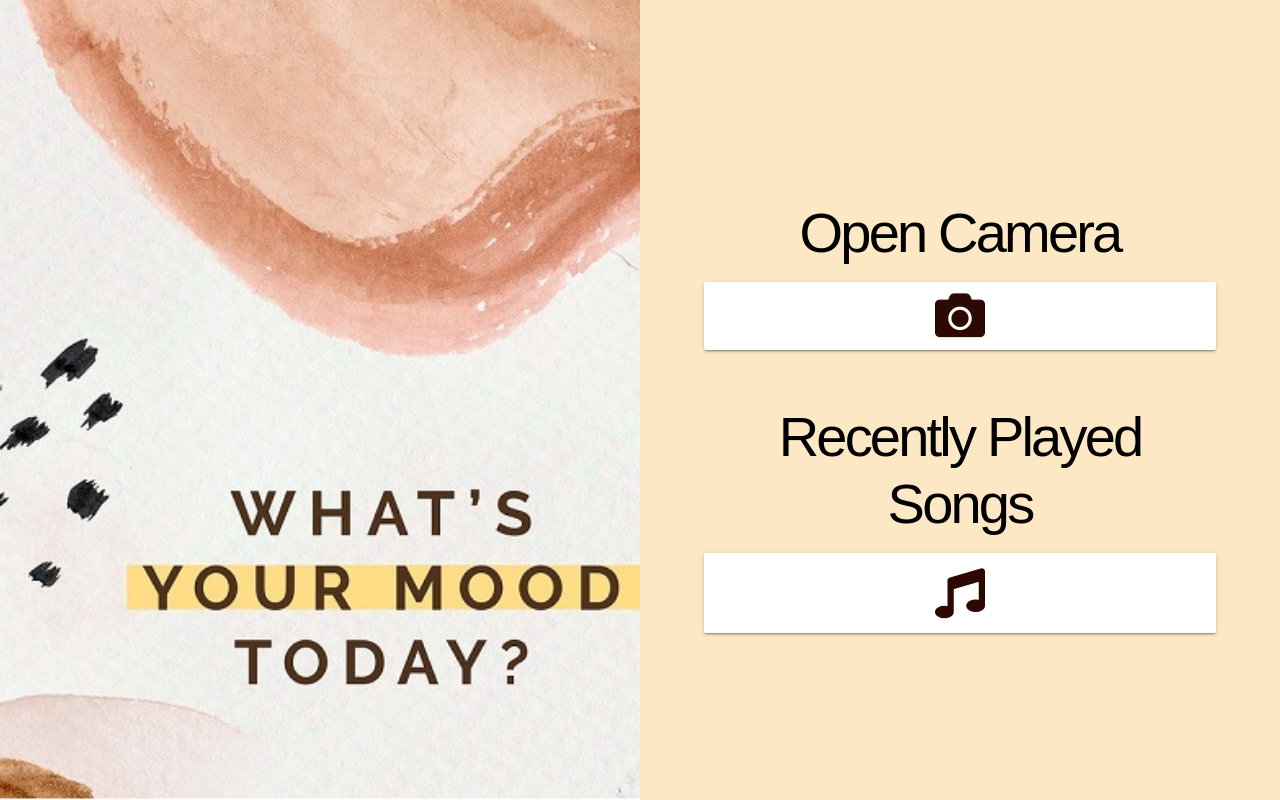
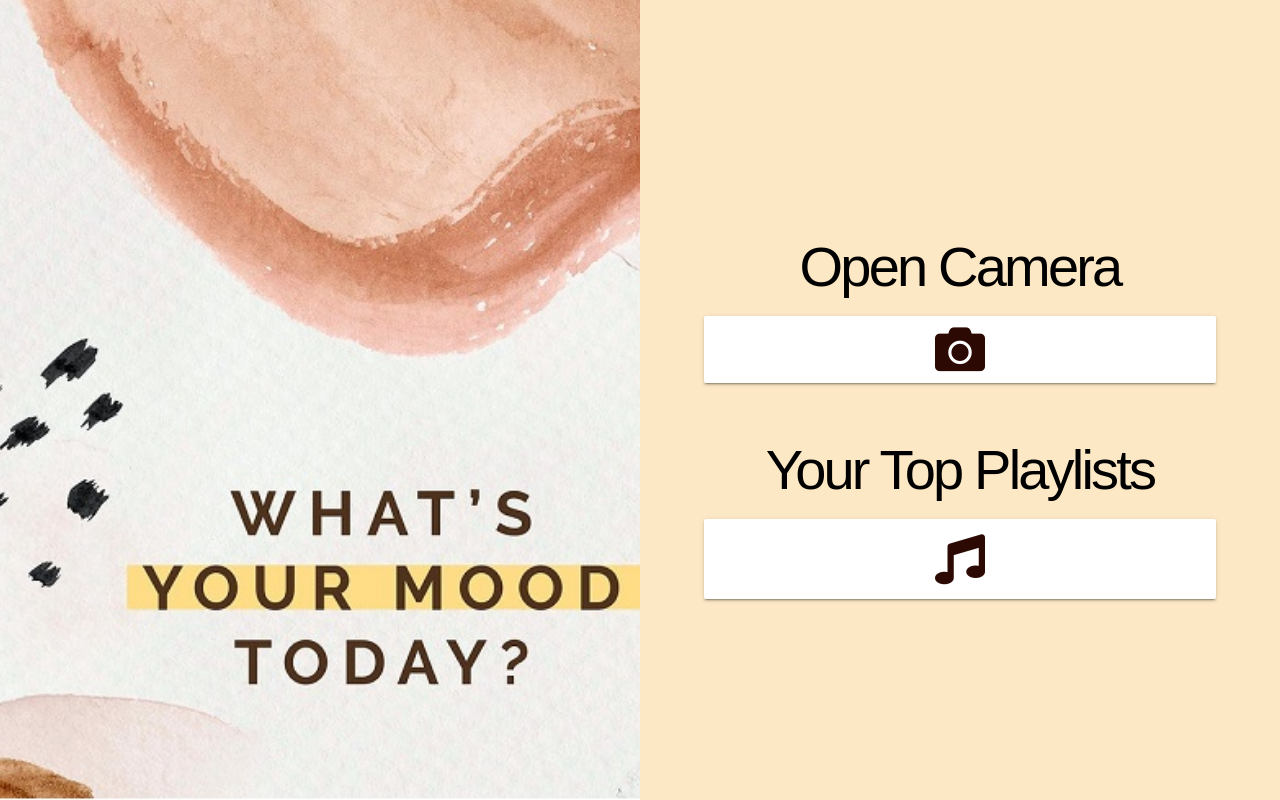
Before and after one commit to Pinky-Chaudhary/Emotion-based-Music-Recommender-System, a Flask app: template templates/main.html in a window 1280 px wide. Run offline with Flask 2, Linux system fonts and the light colour scheme; the template is opened without the code that fills it, so the values that code supplies are empty; some libraries are stand-ins or nearby versions; some web fonts are replaced.

Commit message:
Update main.html

```diff
--- a/templates/main.html
+++ b/templates/main.html
@@ -14,7 +14,7 @@
                             </div>
                             <br/><br/>
                             <div class="image_content">
-                                <h1 align="center">Recently Played Songs</h1>
+                                <h1 align="center">Your Top Playlists</h1>
                                 <div class="card hoverable card__small" onclick="location.href = '/playlist-created'">
                                     <i class="fas fa-music main__icon"></i>
                                 </div>
```
